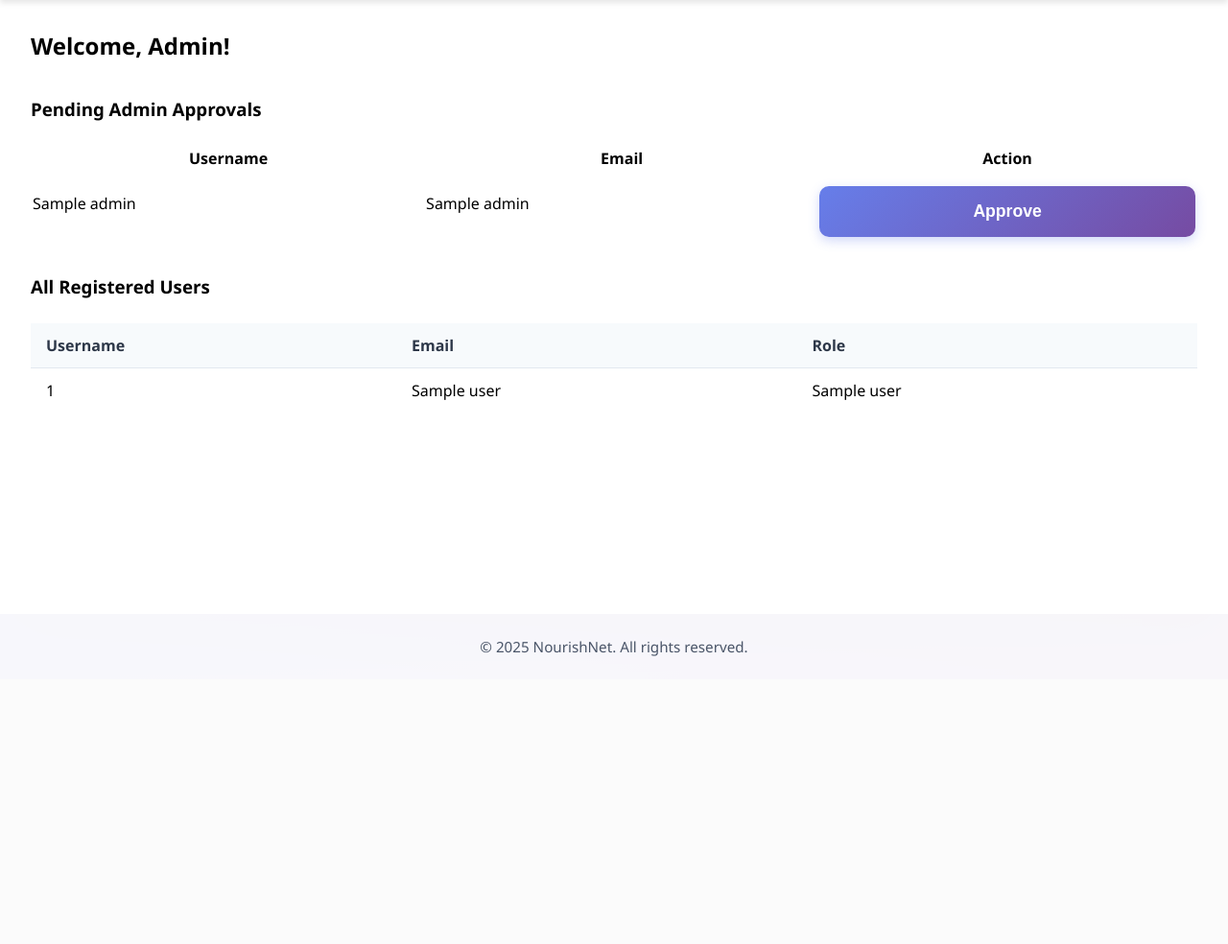
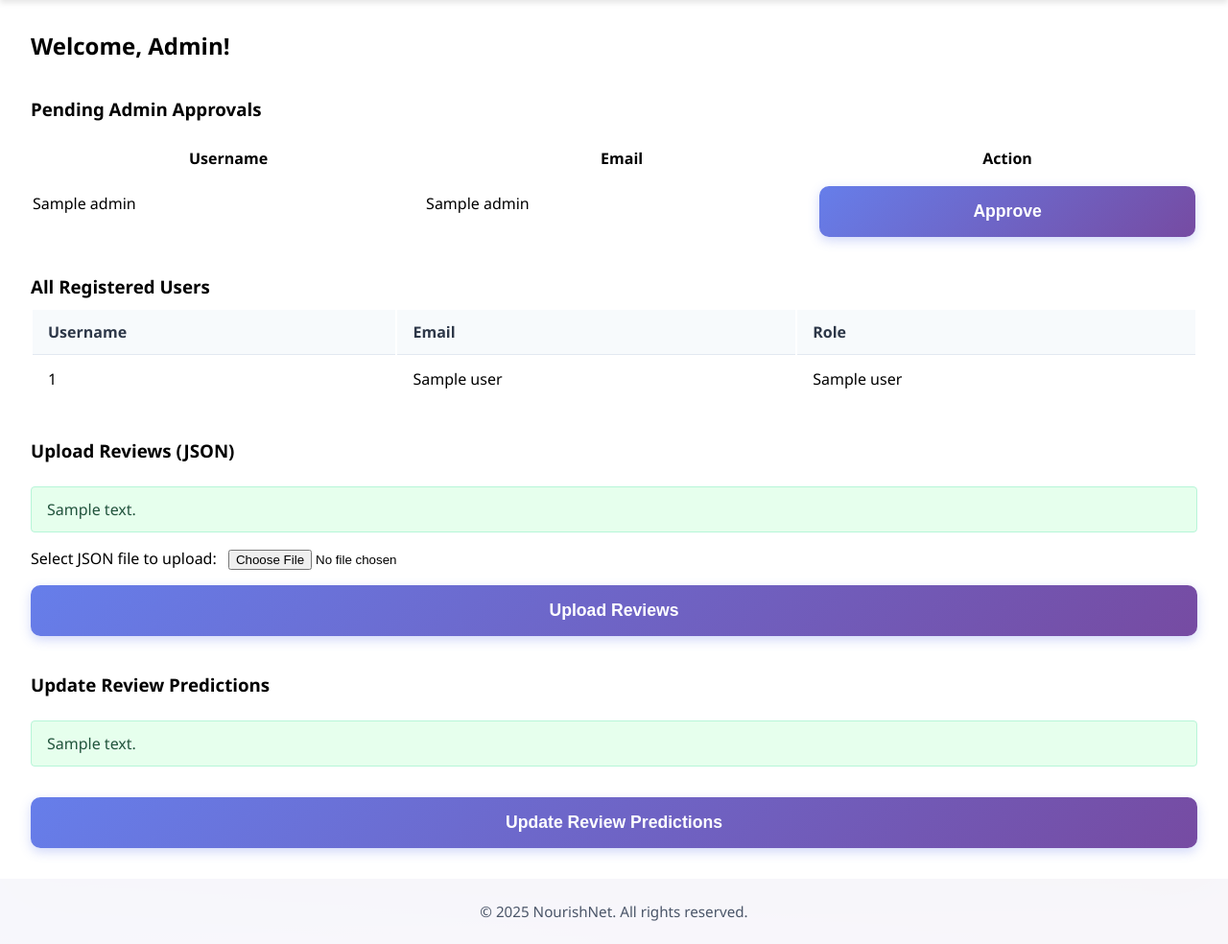
Before and after one commit to AustinMuriithiSchool/Restaurant-Recommendation-System-Using-Sentiment-Analysis, a Flask app: template restaurant-recommender/templates/admin_dashboard.html in a window 1280 px wide. Shown: the part 92-1076 px from the top of the page at 96% size. Before the commit the page ends 776 px from the top, so only its background shows below. Run offline with Flask 3, Linux system fonts and the light colour scheme; the template is opened without the code that fills it: most values are stand-ins (such as "Sample title", 1, 10 or a date in 2020); parts of the project's set-up code (start-up, migrations or seed data) failed here and were passed over; some libraries are stand-ins or nearby versions.

Commit message:
updated admin page
added functions for adding reviews and also the model goes through the reviews

```diff
--- a/restaurant-recommender/app.py
+++ b/restaurant-recommender/app.py
@@ -8,6 +8,9 @@ from dotenv import load_dotenv
 import firebase_admin
 from firebase_admin import auth as fb_auth, credentials
 from itsdangerous import URLSafeTimedSerializer
+from werkzeug.utils import secure_filename
+from review_utils import insert_reviews_from_list
+from review_prediction_utils import backfill_predictions
 
 load_dotenv()
 
@@ -465,6 +468,70 @@ def session_login():
         import traceback; traceback.print_exc()
         return jsonify({'error': 'Failed to create session cookie', 'details': str(e)}), 401
 
+# Admin upload reviews route (moved after login_required definition)
+@app.route('/admin/upload_reviews', methods=['POST'])
+@login_required
+def upload_reviews():
+    # Only allow active admins
+    if not g.user or g.user.get('role') != 'admin' or g.user.get('status') != 'active':
+        return "Unauthorized", 403
+    if 'reviews_json' not in request.files:
+        return "No file part", 400
+    file = request.files['reviews_json']
+    if file.filename == '':
+        return "No selected file", 400
+    if not file.filename.lower().endswith('.json'):
+        return "Invalid file type. Please upload a JSON file.", 400
+    try:
+        data = json.load(file)
+        if not isinstance(data, list):
+            return "JSON must be a list of reviews", 400
+        conn = get_db_connection()
+        inserted, skipped = insert_reviews_from_list(data, conn)
+        conn.close()
+        msg = f"Upload complete: {inserted} reviews added, {skipped} skipped (duplicates or invalid)."
+        # Fetch updated data for dashboard
+        conn = get_db_connection()
+        cur = conn.cursor()
+        cur.execute("SELECT id, username, email FROM users WHERE role='admin' AND status='pending'")
+        pending_admins = cur.fetchall()
+        cur.execute("SELECT username, email, role FROM users")
+        all_users = cur.fetchall()
+        cur.close()
+        conn.close()
+        return render_template('admin_dashboard.html', user=g.user, pending_admins=pending_admins, all_users=all_users, upload_message=msg)
+    except Exception as e:
+        print('[DEBUG] Error processing uploaded reviews:', e)
+        import traceback; traceback.print_exc()
+        return f"Error processing file: {e}", 500
+
+# Admin update predictions route
+@app.route('/admin/update_predictions', methods=['POST'])
+@login_required
+def update_predictions():
+    # Only allow active admins
+    if not g.user or g.user.get('role') != 'admin' or g.user.get('status') != 'active':
+        return "Unauthorized", 403
+    try:
+        conn = get_db_connection()
+        updated, total = backfill_predictions(conn)
+        conn.close()
+        msg = f"Prediction update complete: {updated} reviews updated out of {total} found needing predictions."
+        # Fetch updated data for dashboard
+        conn = get_db_connection()
+        cur = conn.cursor()
+        cur.execute("SELECT id, username, email FROM users WHERE role='admin' AND status='pending'")
+        pending_admins = cur.fetchall()
+        cur.execute("SELECT username, email, role FROM users")
+        all_users = cur.fetchall()
+        cur.close()
+        conn.close()
+        return render_template('admin_dashboard.html', user=g.user, pending_admins=pending_admins, all_users=all_users, prediction_message=msg)
+    except Exception as e:
+        print('[DEBUG] Error updating predictions:', e)
+        import traceback; traceback.print_exc()
+        return f"Error updating predictions: {e}", 500
+
 
 
 @app.route('/sessionLogout', methods=['POST'])
--- a/restaurant-recommender/mlmodel/predict.py
+++ b/restaurant-recommender/mlmodel/predict.py
@@ -6,9 +6,10 @@ import json
 import os
 
 # Use absolute paths for model directories
+
 BASE_DIR = os.path.dirname(os.path.abspath(__file__))
-sentiment_dir = os.path.join(BASE_DIR, "outputs_distilroberta_base_restaurant", "sentiment")
-aspect_dir = os.path.join(BASE_DIR, "outputs_distilroberta_base_restaurant", "aspects")
+sentiment_dir = os.path.join(BASE_DIR, "outputs_distilroberta_base_restaurant", "sentiment").replace("\\", "/")
+aspect_dir = os.path.join(BASE_DIR, "outputs_distilroberta_base_restaurant", "aspects").replace("\\", "/")
 
 # Load sentiment model and tokenizer
 tokenizer = AutoTokenizer.from_pretrained(sentiment_dir, local_files_only=True)
--- a/restaurant-recommender/mlmodel/train_distilroberta.py
+++ b/restaurant-recommender/mlmodel/train_distilroberta.py
@@ -17,7 +17,7 @@ ASPECT_SYNONYMS: Dict[str, List[str]] = {
     "food": [
         "food","meal","meat","dish","cuisine","taste","flavor","flavour","aroma","smell","presentation","plating",
         "fresh","stale","delicious","tasty","yummy","bland","spicy","salty","sweet","sour","bitter",
-        "juicy","tender","crispy","crunchy","dry","oily","greasy","overcooked","undercooked","burnt","raw",
+        "juicy","tender","seafood","crispy","crunchy","dry","oily","greasy","overcooked","undercooked","burnt","raw",
         "ingredients","recipe","specialty","pilau","nyama","nyama choma","ugali","chapati","fish","chicken","beef","pizza","burger",
         "fries","chips","bbq","grilled","fried","boiled","roast","soup","dessert","cake","pastry","sandwich","biryani"
     ],
--- a/restaurant-recommender/templates/admin_dashboard.html
+++ b/restaurant-recommender/templates/admin_dashboard.html
@@ -34,9 +34,30 @@
 		</tr>
 	{% endfor %}
 </table>
+
+<h3 class="section-heading">Upload Reviews (JSON)</h3>
+{% if upload_message %}
+  <div class="upload-message">{{ upload_message }}</div>
+{% endif %}
+<form action="{{ url_for('upload_reviews') }}" method="post" enctype="multipart/form-data" class="upload-form">
+	<label for="reviews_json">Select JSON file to upload:</label>
+	<input type="file" id="reviews_json" name="reviews_json" accept="application/json" required title="Choose a JSON file with reviews">
+	<button type="submit">Upload Reviews</button>
+</form>
+
+<h3 class="section-heading">Update Review Predictions</h3>
+{% if prediction_message %}
+  <div class="upload-message">{{ prediction_message }}</div>
+{% endif %}
+<form action="{{ url_for('update_predictions') }}" method="post" class="upload-form">
+  <button type="submit">Update Review Predictions</button>
+</form>
 <style>
-.user-table {
-  width: 100%;
+.upload-form {
+  margin-top: 1em;
+}
+.upload-form label {
+  margin-right: 0.5em;
   border-collapse: collapse;
   margin-top: 1em;
 }
@@ -57,6 +78,21 @@
   margin-top: 2em;
   margin-bottom: 0.5em;
 }
+.upload-message {
+	margin-top: 1em;
+	padding: 0.75em 1em;
+	background: #e6ffed;
+	color: #22543d;
+	border: 1px solid #b7f5d8;
+	border-radius: 4px;
+	font-weight: 500;
+}
+.upload-form {
+	margin-top: 1em;
+}
+.upload-form label {
+	margin-right: 0.5em;
+}
 </style>
 <script>
 var USER_EMAIL_FROM_TEMPLATE = {{ user.email|tojson }};
```
Also changed, not shown: restaurant-recommender/add_reviews.py (added, +53 -0 lines), restaurant-recommender/review_prediction_utils.py (added, +40 -0 lines), restaurant-recommender/review_utils.py (added, +38 -0 lines), 2 other files.
